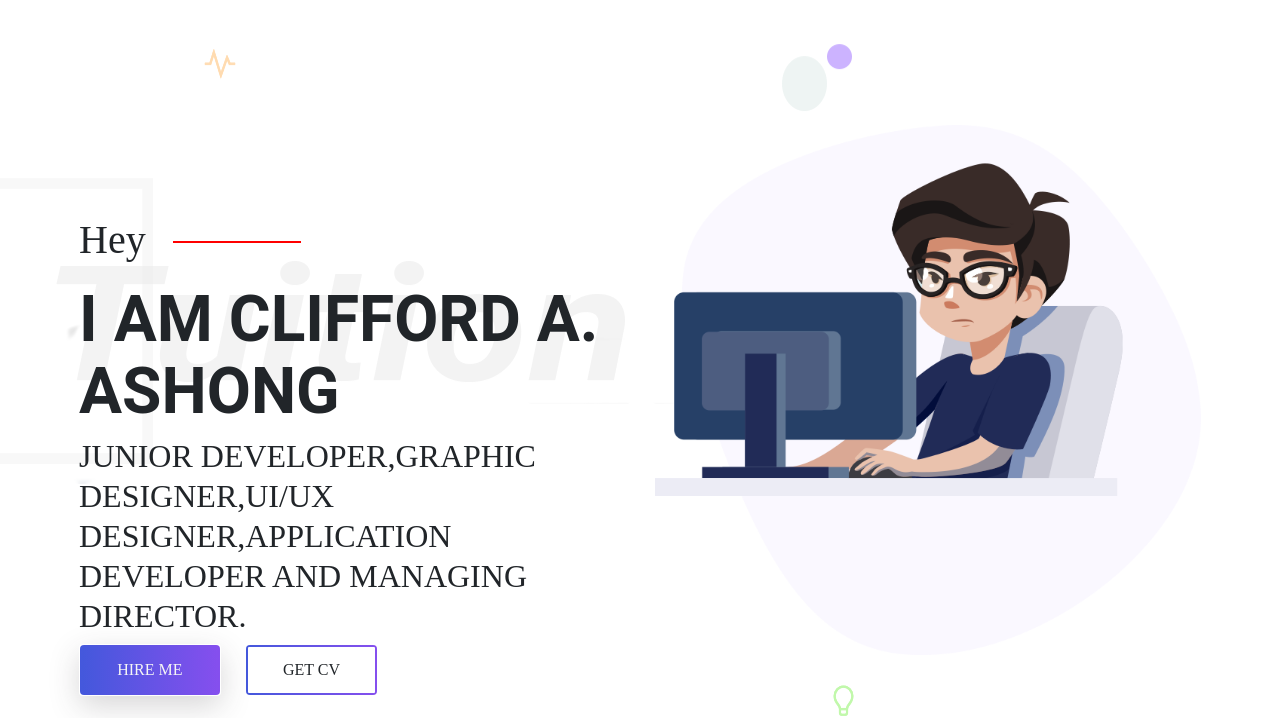
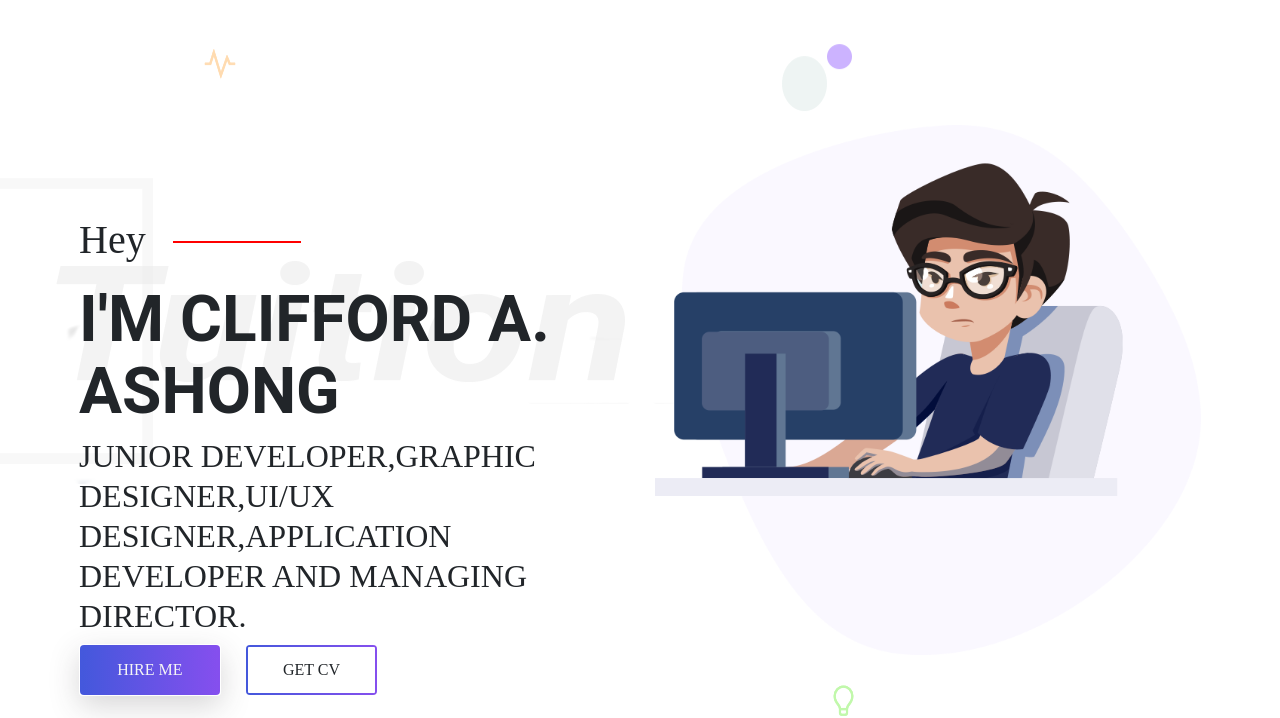
Before and after one commit to cliffordashong/portfolio, a plain HTML site: page Index.html in a window 1280 px wide. Shown: the part 95-813 px from the top of the page. Drawn offline with Linux system fonts and the light colour scheme.

Commit message:
renaming files

```diff
--- a/Index.html
+++ b/Index.html
@@ -82,7 +82,7 @@
                 <div class="row">
                     <div class="col-lg-6 col-md-12 site-title">
                         <h3 class="title-text">Hey</h3>
-                        <h1 class="title-text text-uppercase">I am Clifford A. Ashong</h1>
+                        <h1 class="title-text text-uppercase">I'm Clifford A. Ashong</h1>
                         <h4 class="title-text text-uppercase">
                             Junior Developer,Graphic Designer,UI/UX Designer,Application Developer and Managing Director.
 
```
